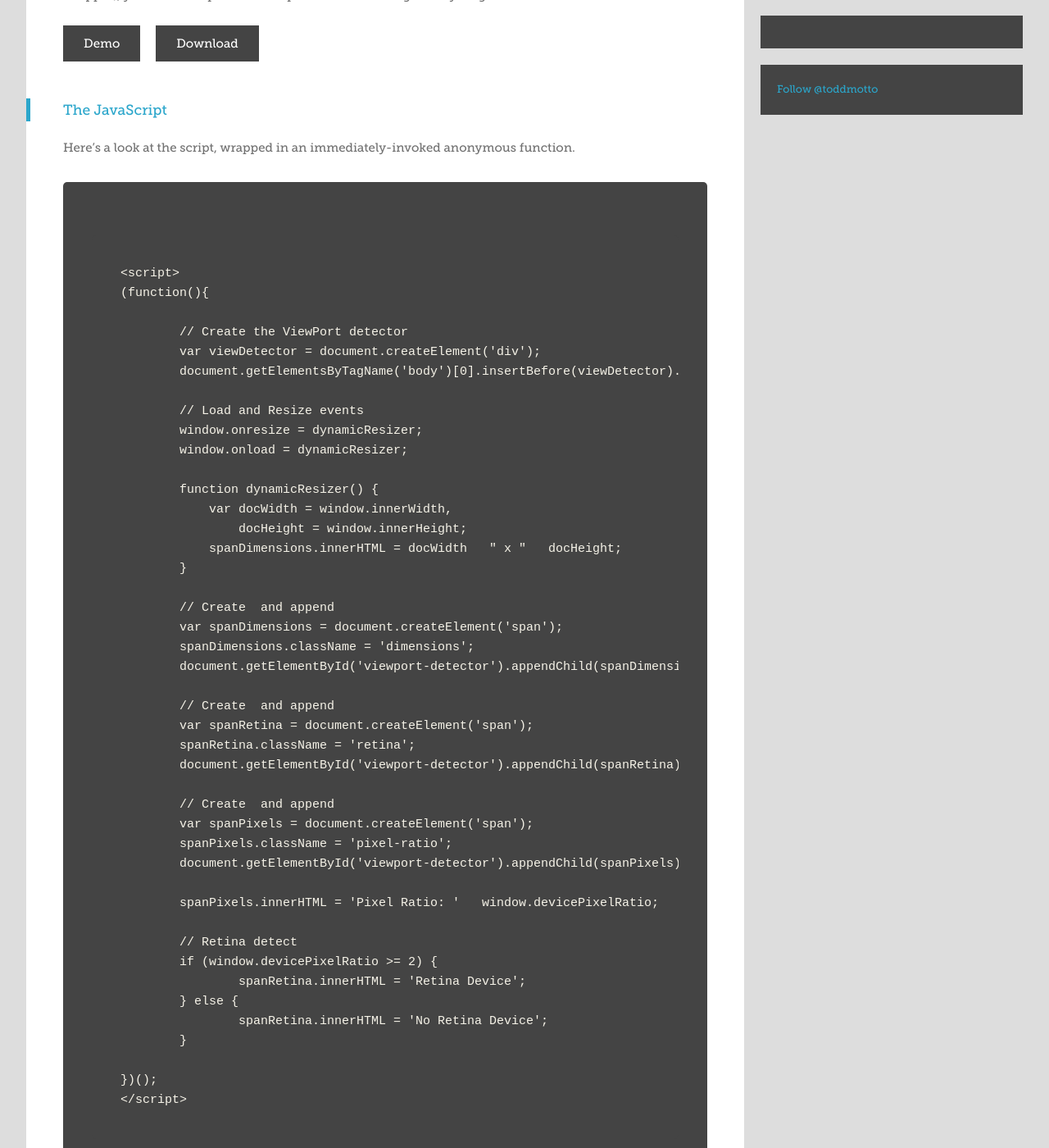
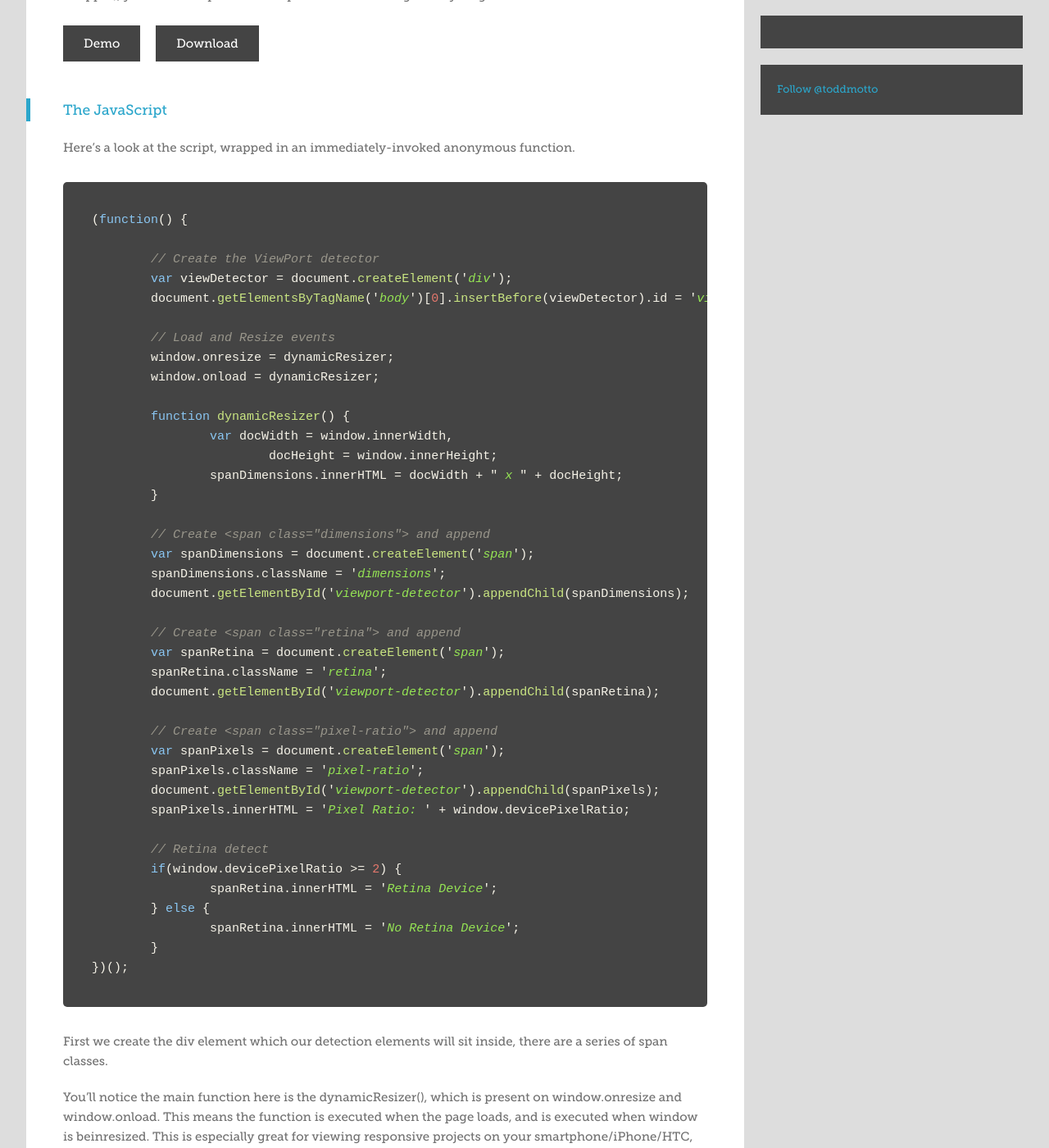
Before and after one commit to lechoo/toddmotto.github.com, a Jekyll site: the page built from _posts/2012-12-16-viewport-dynamic-width-calculation-retina-and-pixel-ratio-javascript-widget.md, in a window 1280 px wide and 1400 px high, scrolled down 519 px. Shown: the whole window at 82% size. Built offline with Jekyll 4.4.1, drawn with Linux system fonts in a browser that asks for light colours; Markdown is read by kramdown in place of the engine named in the settings; comment, search, counter and statistics services are not loaded; some of the changed text lies outside the part shown.

Commit message:
Syntax highlighting

```diff
--- a/_posts/2012-12-16-viewport-dynamic-width-calculation-retina-and-pixel-ratio-javascript-widget.md
+++ b/_posts/2012-12-16-viewport-dynamic-width-calculation-retina-and-pixel-ratio-javascript-widget.md
@@ -21,49 +21,47 @@ Important: Unless you're going to run this function alongside jQuery (inside a D
 
 Here’s a look at the script, wrapped in an immediately-invoked anonymous function.
 
-    <script>
-    (function(){
+{% highlight javascript %}
+(function() {
 
-    	// Create the ViewPort detector
-    	var viewDetector = document.createElement('div');
-    	document.getElementsByTagName('body')[0].insertBefore(viewDetector).id = 'viewport-detector';
+	// Create the ViewPort detector
+	var viewDetector = document.createElement('div');
+	document.getElementsByTagName('body')[0].insertBefore(viewDetector).id = 'viewport-detector';
 
-    	// Load and Resize events
-    	window.onresize = dynamicResizer;
-    	window.onload = dynamicResizer;
+	// Load and Resize events
+	window.onresize = dynamicResizer;
+	window.onload = dynamicResizer;
 
-    	function dynamicResizer() {
-    	    var docWidth = window.innerWidth,
-    	    	docHeight = window.innerHeight;
-    	    spanDimensions.innerHTML = docWidth   " x "   docHeight;
-    	}
+	function dynamicResizer() {
+		var docWidth = window.innerWidth,
+			docHeight = window.innerHeight;
+		spanDimensions.innerHTML = docWidth + " x " + docHeight;
+	}
 
-    	// Create  and append
-    	var spanDimensions = document.createElement('span');
-    	spanDimensions.className = 'dimensions';
-    	document.getElementById('viewport-detector').appendChild(spanDimensions);
+	// Create <span class="dimensions"> and append
+	var spanDimensions = document.createElement('span');
+	spanDimensions.className = 'dimensions';
+	document.getElementById('viewport-detector').appendChild(spanDimensions);
 
-    	// Create  and append
-    	var spanRetina = document.createElement('span');
-    	spanRetina.className = 'retina';
-    	document.getElementById('viewport-detector').appendChild(spanRetina);
+	// Create <span class="retina"> and append
+	var spanRetina = document.createElement('span');
+	spanRetina.className = 'retina';
+	document.getElementById('viewport-detector').appendChild(spanRetina);
 
-    	// Create  and append
-    	var spanPixels = document.createElement('span');
-    	spanPixels.className = 'pixel-ratio';
-    	document.getElementById('viewport-detector').appendChild(spanPixels);
+	// Create <span class="pixel-ratio"> and append
+	var spanPixels = document.createElement('span');
+	spanPixels.className = 'pixel-ratio';
+	document.getElementById('viewport-detector').appendChild(spanPixels);
+	spanPixels.innerHTML = 'Pixel Ratio: ' + window.devicePixelRatio;
 
-    	spanPixels.innerHTML = 'Pixel Ratio: '   window.devicePixelRatio;
-
-    	// Retina detect
-    	if (window.devicePixelRatio >= 2) {
-    		spanRetina.innerHTML = 'Retina Device';
-    	} else {
-    		spanRetina.innerHTML = 'No Retina Device';
-    	}
-
-    })();
-    </script>
+	// Retina detect
+	if(window.devicePixelRatio >= 2) {
+		spanRetina.innerHTML = 'Retina Device';
+	} else {
+		spanRetina.innerHTML = 'No Retina Device';
+	}
+})();
+{% endhighlight %}
 
 First we create the div element which our detection elements will sit inside, there are a series of span classes.
 
@@ -79,19 +77,21 @@ Alongside Retina, we have a devicePixelRatio detector which will add the pixel r
 
 Here’s the CSS that goes with the widget, you can adopt it to fit your project. It uses position:fixed; to always remain in view. Tweak as you need, I’ve included some nice little icons to make the design more interesting, a semi-transparent background which you can also adjust so you can see some content underneath still.
 
-    <style>
-    	#viewport-detector {position:fixed;top:80px;left:0;padding:5px 10px;background:#FFF;background:rgba(255, 255, 255, 0.85);}
-    	#viewport-detector span {display:block;padding:2px 0 2px 30px;font:400 12px/1.625 "Helvetica Neue", Helvetica, Arial, sans-serif;}
-    	#viewport-detector .dimensions {background:url(img/icon-1.png) no-repeat left center;}
-    	#viewport-detector .retina {background:url(img/icon-2.png) no-repeat left center;}
-    	#viewport-detector .pixel-ratio {background:url(img/icon-3.png) no-repeat left center;}
-    </style>
+{% highlight css %}
+#viewport-detector {position:fixed;top:80px;left:0;padding:5px 10px;background:#FFF;background:rgba(255, 255, 255, 0.85);}
+#viewport-detector span {display:block;padding:2px 0 2px 30px;font:400 12px/1.625 "Helvetica Neue", Helvetica, Arial, sans-serif;}
+#viewport-detector .dimensions {background:url(img/icon-1.png) no-repeat left center;}
+#viewport-detector .retina {background:url(img/icon-2.png) no-repeat left center;}
+#viewport-detector .pixel-ratio {background:url(img/icon-3.png) no-repeat left center;}
+{% endhighlight %}
 
 ### Tips
 
 You’ll need the ViewPort meta tag (supplied in the download) to get the width of your responsive page. Here’s the ViewPort tag to copy and paste otherwise:
 
-    <meta name="viewport" content="width=device-width,initial-scale=1.0">
+{% highlight html %}
+<meta name="viewport" content="width=device-width,initial-scale=1.0">
+{% endhighlight %}
 
 Place the ViewPort meta tag in the head of your document and remember – this script needs to be inside the body tag, not in the head.
 
```
